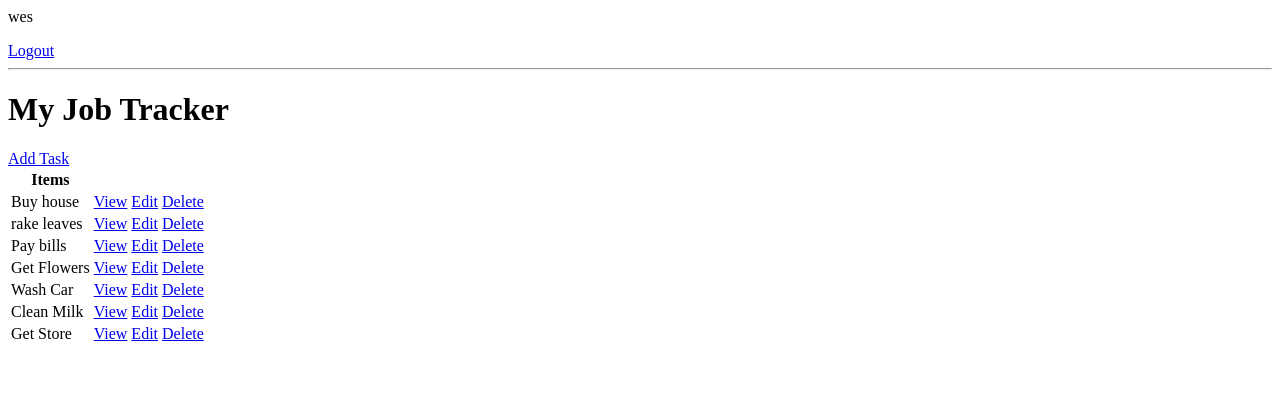
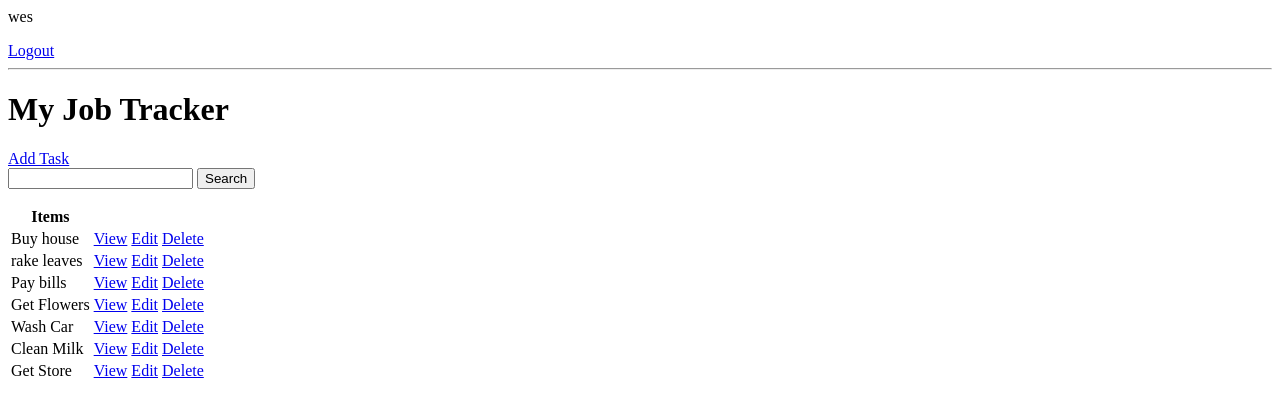
Before and after one commit to WesH0use/Job_Tracker, a Django app: page / in a window 1280 px wide. Shown: the top 417 px of the page. Run offline with Django 3.2, Linux system fonts and the light colour scheme; a user stored in the database is signed in; data comes from the database, SQL or seed files in the repository.

Commit message:
search functionality for list created

```diff
--- a/base/templates/base/task_list.html
+++ b/base/templates/base/task_list.html
@@ -8,6 +8,13 @@
 <hr>
 <h1>My Job Tracker {{color}}</h1>
 <a href="{% url 'task-create' %}">Add Task</a>
+
+
+<form method="GET">
+    <input type='text' name='search-area' value="{{search_input}}">
+    <input type='submit' value='Search'>
+
+</form>
 
 <table>
     <tr>
--- a/base/views.py
+++ b/base/views.py
@@ -45,7 +45,13 @@ class TaskList(LoginRequiredMixin, ListView):
         context = super().get_context_data(**kwargs)
         context['tasks'] = context['tasks'].filter(user=self.request.user)
         context['count'] = context['tasks'].filter(complete=False).count()
+
+        search_input = self.request.GET.get('search-area') or ''
+        if search_input:
+            context['tasks'] = context['tasks'].filter(title__icontains=search_input)
         return context
+
+        context['search_input'] = search_input
 
 class TaskDetail(LoginRequiredMixin, DetailView):
     model = Task
```
